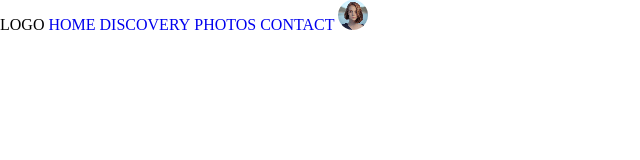
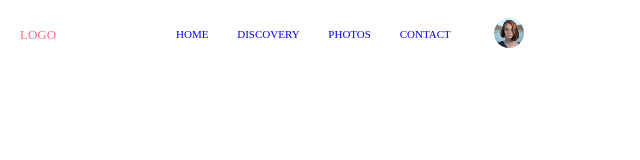
Before and after one commit to tamarmazanashvili/homework-5, a plain HTML site: page index.html in a window 1280 px wide. Shown: the whole page, without its empty margins (0-640 px from the left). Drawn offline with Linux system fonts and the light colour scheme.

Commit message:
updated header

```diff
--- a/css/style.css
+++ b/css/style.css
@@ -1,17 +1,32 @@
 /* header */
+
+header{
+	margin-top: 18px;
+}
 
 .logo{
 	display: inline-block;
+	color: #FA6980;
+	font-size: 13px;
+	margin-left: 20px;
+	vertical-align: middle;
+
 }
 
 .navigation{
 	display: inline-block;
+	vertical-align: middle;
+	margin-left: 90px;
+	font-size: 11px;
 }
 
 .nav-li{
 	display: inline-block;
+	margin-left: 26px;
 }
 
 .user{
 	display: inline-block;
+	vertical-align: middle;
+	margin-left: 39px;
 }
```
